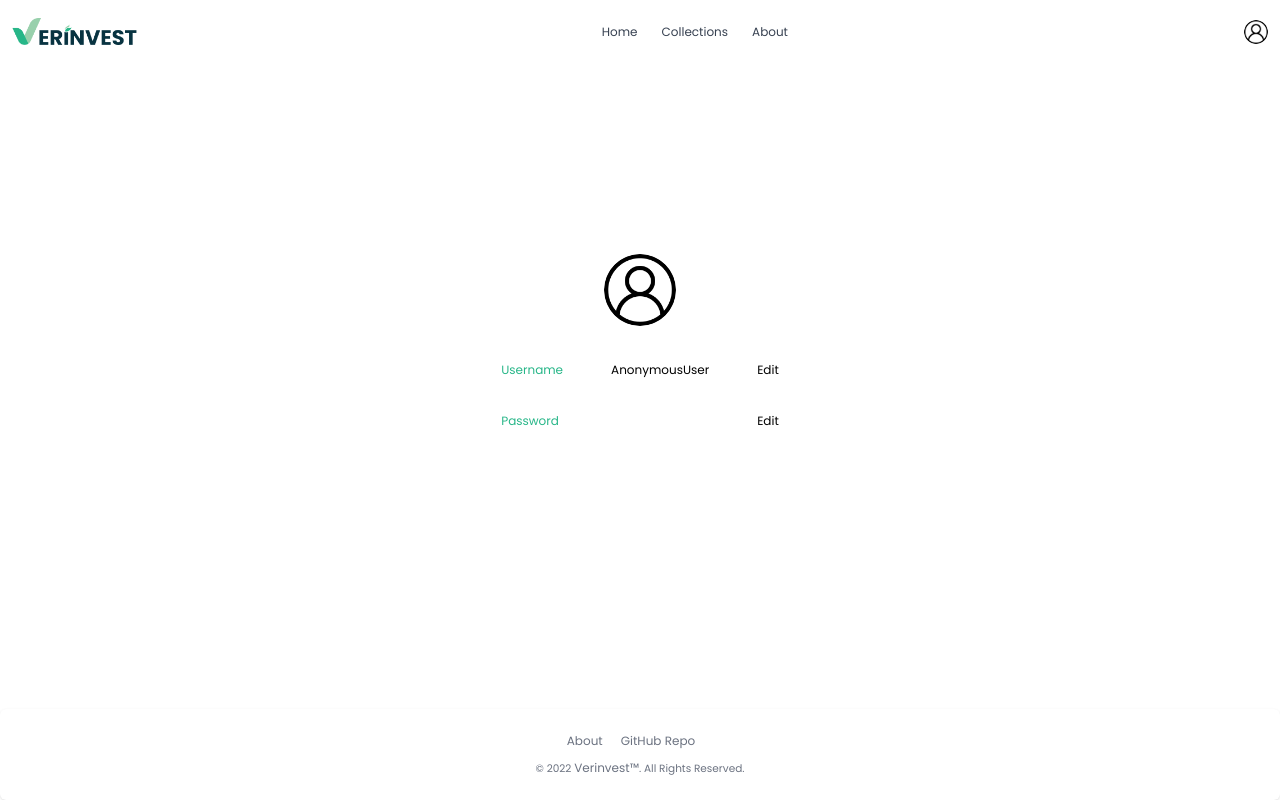
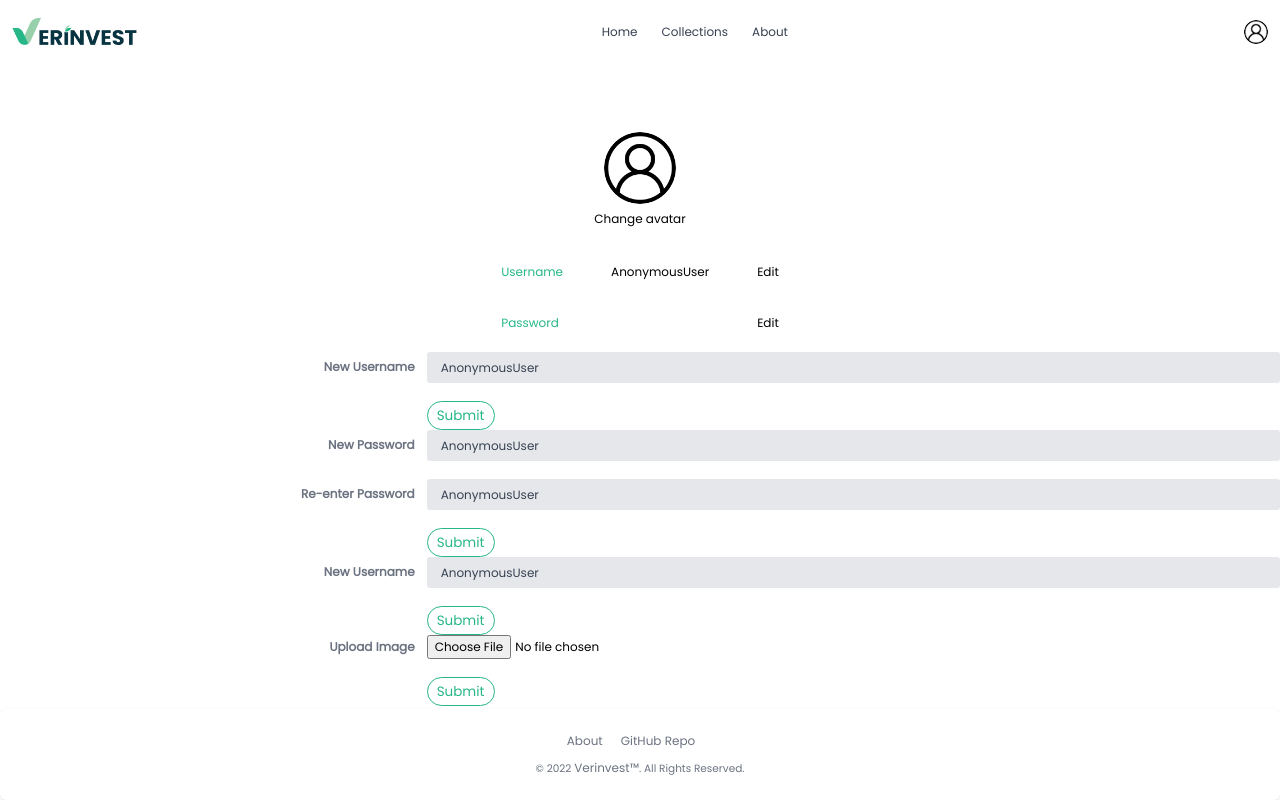
Before and after one commit to jeremyalv/verinvest-tk-pbp-b03, a Django app: page /profile/edit/ in a window 1280 px wide. Run offline with Django 4.2, Linux system fonts and the light colour scheme; some libraries are stand-ins or nearby versions.

Commit message:
adding modal to "edit profile" feature

```diff
--- a/profile_page/templates/modify.html
+++ b/profile_page/templates/modify.html
@@ -3,11 +3,18 @@
 {% load static %}
 
 {% block meta %}
+<!-- Remember to include jQuery :) -->
+<script src="https://cdnjs.cloudflare.com/ajax/libs/jquery/3.0.0/jquery.min.js"></script>
+
+<!-- jQuery Modal -->
+<script src="https://cdnjs.cloudflare.com/ajax/libs/jquery-modal/0.9.1/jquery.modal.min.js"></script>
+<link rel="stylesheet" href="https://cdnjs.cloudflare.com/ajax/libs/jquery-modal/0.9.1/jquery.modal.min.css" />
 {% endblock meta %}
 
 {% block content %}
 <div class="h-full flex flex-col justify-center items-center text-center px-12 my-auto">
-    <img class="w-24 h-24 rounded-full" src="{% static 'landing_page/img/user.png' %}" alt="user photo">
+    <img class="w-24 h-24 my-2 rounded-full" src="{% static 'landing_page/img/user.png' %}" alt="user photo">
+    <p><a href="#avatar" rel="modal:open" class = "hover:underline hover:decoration-primary">Change avatar</a></p>
 
     <br>
 
@@ -22,7 +29,7 @@
                         {{username}}
                     </td>
                     <td class="py-6 px-8 text-gray">
-                        <a class = "hover:underline hover:decoration-primary" href="#">Edit</a>
+                        <p><a href="#popup1" rel="modal:open" class = "hover:underline hover:decoration-primary">Edit</a></p>
                     </td>
                 </tr>
                 <tr>
@@ -33,7 +40,7 @@
                         {{password}}
                     </td>
                     <td class="py-6 px-8 text-gray">
-                        <a class = "hover:underline hover:decoration-primary" href="#">Edit</a>
+                        <p><a href="#popup2" rel="modal:open" class = "hover:underline hover:decoration-primary">Edit</a></p>
                     </td>
                 </tr>
             </tbody>
@@ -41,4 +48,106 @@
     </div>
 </div>
 
+<div id="popup1" class="modal">
+    <div class="md:block md:items-center">
+        <div class="md:flex md:items-center mb-6">
+            <div class="md:w-1/3">
+                <label class="block text-gray-500 font-bold md:text-right mb-1 md:mb-0 pr-4" for="inline-full-name">
+                New Username
+                </label>
+            </div>
+            <div class="md:w-2/3">
+            <input class="bg-gray-200 appearance-none border-2 border-gray-200 rounded w-full py-2 px-4 text-gray-700 leading-tight focus:outline-none focus:bg-white focus:border-primary-500" id="inline-full-name" type="text" value="{{username}}">
+            </div>
+        </div>
+        <div class="md:flex md:items-center">
+            <div class="md:w-1/3"></div>
+            <div class="md:w-2/3">
+                <a href="#" class="inline-flex justify-center items-center py-1 px-3 text-base md:text-lg font-bold font-medium text-center text-primary bg-white border border-primary rounded-full hover:bg-primary hover:text-white focus:ring-4 focus:ring-primary">
+                    Submit
+                </a>
+            </div>
+        </div>
+    </div>
+</div>
+
+<div id="popup2" class="modal">
+    <div class="md:block md:items-center">
+        <div class="md:flex md:items-center mb-6">
+            <div class="md:w-1/3">
+                <label class="block text-gray-500 font-bold md:text-right mb-1 md:mb-0 pr-4" for="inline-full-name">
+                New Password
+                </label>
+            </div>
+            <div class="md:w-2/3">
+            <input class="bg-gray-200 appearance-none border-2 border-gray-200 rounded w-full py-2 px-4 text-gray-700 leading-tight focus:outline-none focus:bg-white focus:border-primary-500" id="inline-full-name" type="text" value="{{username}}">
+            </div>
+        </div>
+        <div class="md:flex md:items-center mb-6">
+            <div class="md:w-1/3">
+                <label class="block text-gray-500 font-bold md:text-right mb-1 md:mb-0 pr-4" for="inline-full-name">
+                Re-enter Password
+                </label>
+            </div>
+            <div class="md:w-2/3">
+            <input class="bg-gray-200 appearance-none border-2 border-gray-200 rounded w-full py-2 px-4 text-gray-700 leading-tight focus:outline-none focus:bg-white focus:border-primary-500" id="inline-full-name" type="text" value="{{username}}">
+            </div>
+        </div>
+        <div class="md:flex md:items-center">
+            <div class="md:w-1/3"></div>
+            <div class="md:w-2/3">
+                <a href="#" class="inline-flex justify-center items-center py-1 px-3 text-base md:text-lg font-bold font-medium text-center text-primary bg-white border border-primary rounded-full hover:bg-primary hover:text-white focus:ring-4 focus:ring-primary">
+                    Submit
+                </a>
+            </div>
+        </div>
+    </div>
+</div>
+
+<div id="popup1" class="modal">
+    <div class="md:block md:items-center">
+        <div class="md:flex md:items-center mb-6">
+            <div class="md:w-1/3">
+                <label class="block text-gray-500 font-bold md:text-right mb-1 md:mb-0 pr-4" for="inline-full-name">
+                New Username
+                </label>
+            </div>
+            <div class="md:w-2/3">
+            <input class="bg-gray-200 appearance-none border-2 border-gray-200 rounded w-full py-2 px-4 text-gray-700 leading-tight focus:outline-none focus:bg-white focus:border-primary-500" id="inline-full-name" type="text" value="{{username}}">
+            </div>
+        </div>
+        <div class="md:flex md:items-center">
+            <div class="md:w-1/3"></div>
+            <div class="md:w-2/3">
+                <a href="#" class="inline-flex justify-center items-center py-1 px-3 text-base md:text-lg font-bold font-medium text-center text-primary bg-white border border-primary rounded-full hover:bg-primary hover:text-white focus:ring-4 focus:ring-primary">
+                    Submit
+                </a>
+            </div>
+        </div>
+    </div>
+</div>
+
+<div id="avatar" class="modal">
+    <div class="md:block md:items-center">
+        <div class="md:flex md:items-center mb-6">
+            <div class="md:w-1/3">
+                <label class="block text-gray-500 font-bold md:text-right mb-1 md:mb-0 pr-4" for="inline-full-name">
+                Upload Image
+                </label>
+            </div>
+            <div class="md:w-2/3">
+                <input type="file" id="img" name="img" accept="image/*">
+            </div>
+        </div>
+        <div class="md:flex md:items-center">
+            <div class="md:w-1/3"></div>
+            <div class="md:w-2/3">
+                <a href="#" class="inline-flex justify-center items-center py-1 px-3 text-base md:text-lg font-bold font-medium text-center text-primary bg-white border border-primary rounded-full hover:bg-primary hover:text-white focus:ring-4 focus:ring-primary">
+                    Submit
+                </a>
+            </div>
+        </div>
+    </div>
+</div>
+
 {% endblock content %}
```
